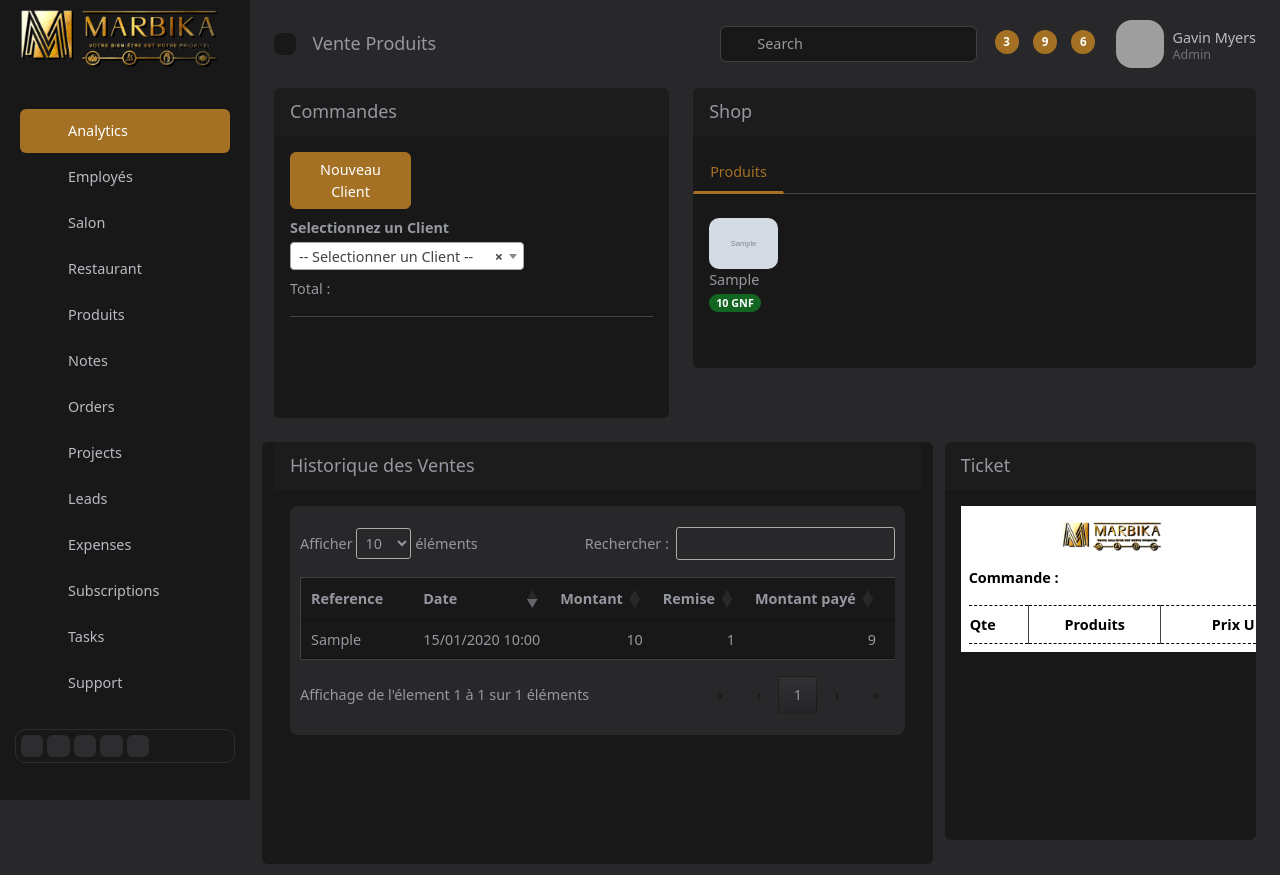
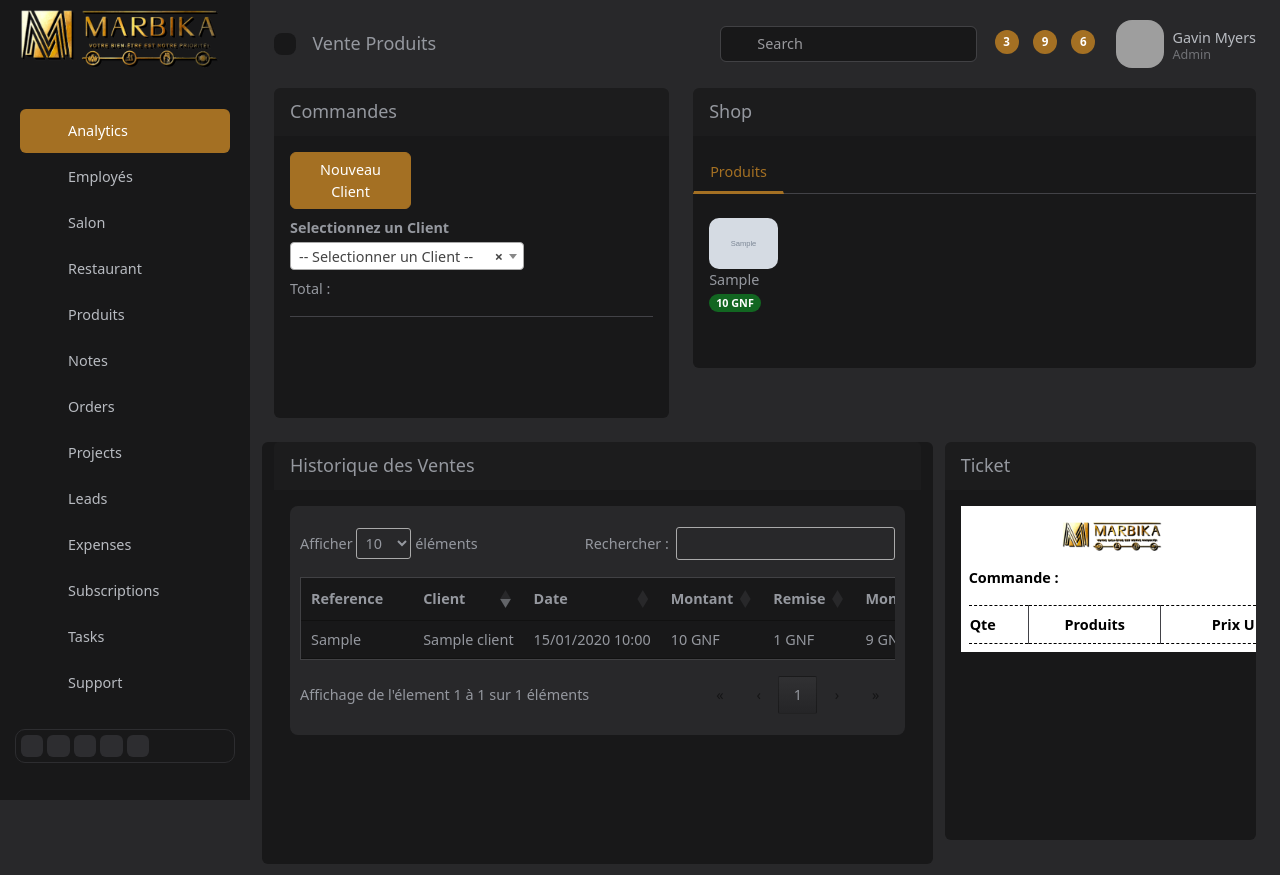
Before and after one commit to nsd-design/complexe_marbika, a Django app: page /salon/produits/shop/ in a window 1280 px wide. Shown: the top 875 px of the page. Run offline with Django 5.2, Linux system fonts and the light colour scheme; tables that the repository leaves empty hold one stand-in row (values such as "Sample post"); grey boxes marked "Sample" are stand-in pictures; lists and menus that the app fills with data are empty; some libraries are stand-ins or nearby versions; grey boxes are pictures that could not be loaded.

Commit message:
Load Vente liste

```diff
--- a/salon/templates/salon/vente_produits.html
+++ b/salon/templates/salon/vente_produits.html
@@ -225,20 +225,22 @@
             <!-- Table starts -->
             <div class="table-bg">
                 <div class="table-responsive">
-                    <table id="tabCommandes" class="table truncate">
+                    <table id="tabVentes" class="table truncate">
                         <thead>
                         <tr>
                             <!--                  <th>#</th>-->
                             <th>Reference</th>
+                            <th>Client</th>
                             <th>Date</th>
                             <th>Montant</th>
                             <th>Remise</th>
                             <th>Montant payé</th>
+                            <th>Type de Vente</th>
                             <th>Actions</th>
                         </tr>
                         </thead>
                         <tbody>
-
+                        <!-- Données chargées par Ajax -->
                         </tbody>
                     </table>
                 </div>
@@ -296,19 +298,17 @@
 <script defer src="{% static 'assets/js/JsBarcode.all.min.js' %}"></script>
 <script>
     $(document).ready(function(){
-        $("input[name='type_vente']").on("change", function () {
-            let selected = $(this).val();
-            console.log("Type de vente changé:", selected);
-        });
-      var table = $("#tabCommandes").DataTable({
-        ajax: '/restaurant/commandes/get_commandes/',
+      var table = $("#tabVentes").DataTable({
+        ajax: '/salon/produits/liste_ventes/',
         order: [[1, 'desc']],
         columns: [
           { data: 'reference', orderable: false },
+          { data: 'client' },
           { data: 'date'},
-          { data: 'montant' },
+          { data: 'montant_total' },
           { data: 'reduction' },
-          { data: 'montant_a_payer' },
+          { data: 'montant_paye' },
+          { data: 'type_vente' },
           { data: 'actions' },
         ],
         language: {
--- a/salon/urls.py
+++ b/salon/urls.py
@@ -18,4 +18,5 @@ urlpatterns = [
     path("produits/shop/", shop_produits, name="shop"),
     path("produits/vente/", vente_produits, name="vente_produits"),
     path("produits/list_clients/", get_clients, name="list_clients"),
+    path("produits/liste_ventes/", get_ventes, name="liste_ventes"),
 ]
--- a/salon/views.py
+++ b/salon/views.py
@@ -343,7 +343,7 @@ def vente_produits(request):
                 vente_produit_created = True # True, pour dire le Produit a bien été vendu, sinon il reste sur Fasle
                 # Et toutes les operations dans ce block sont annulées
         # Mise à jour du prix total de la
-        current_order.montant_total = montant_total - int(reduction)
+        current_order.montant_total = montant_total
         current_order.save()
         if not vente_produit_created:
             raise ValueError("Impossible d'effectuer la Vente une erreur s'est produite.")
@@ -371,3 +371,30 @@ def get_clients(request):
     except Exception as e:
         print(e)
         return JsonResponse({"error": True, "msg": str(e)})
+
+
+# reference, date, montant, remise, montant paye, actions
+@require_http_methods(["GET"])
+def get_ventes(request):
+    try:
+        list_ventes: list = []
+        ventes = Vente.objects.all().order_by("-created_at")
+
+        for vente in ventes:
+            montant_total = float(vente.montant_total)
+            montant_paye = float(vente.montant_total - vente.reduction)
+            list_ventes.append({
+                "id": vente.id,
+                "reference": vente.reference,
+                "client": vente.client.nom_complet if vente.client else "Anonyme",
+                "date": vente.created_at.strftime("%d/%m/%Y %H:%M"),
+                "montant_total": "{:,.0f} GNF".format(montant_total).replace(",", " "),
+                "reduction": "{:,.0f} GNF".format(float(vente.reduction)).replace(",", " "),
+                "montant_paye": "{:,.0f} GNF".format(montant_paye).replace(",", " "),
+                "type_vente": f'<span class="badge rounded-pill bg-success">{vente.get_type_vente_display()}</span>' if int(vente.type_vente) == 1 else f'<span class="badge rounded-pill bg-secondary">{vente.get_type_vente_display()}</span>',
+                'actions': f'<a href="/salon/produits/shop/{vente.id}" class="text-danger details"><i class="bi bi-box-arrow-up-right fs-5"></i></a>',
+            })
+        print("Ventes :", list_ventes)
+        return JsonResponse({"success": True, "data": list_ventes})
+    except Exception as e:
+        print(e)
```
